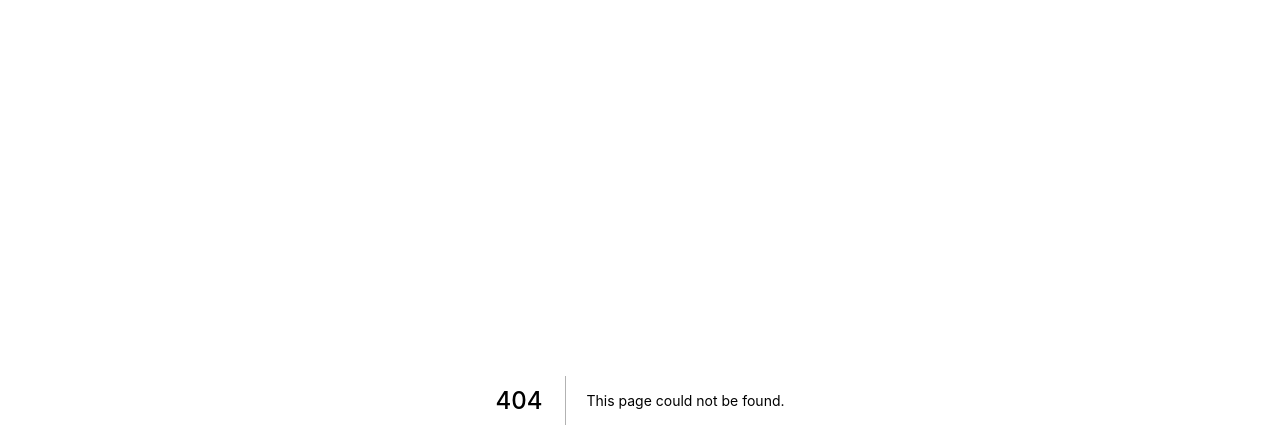
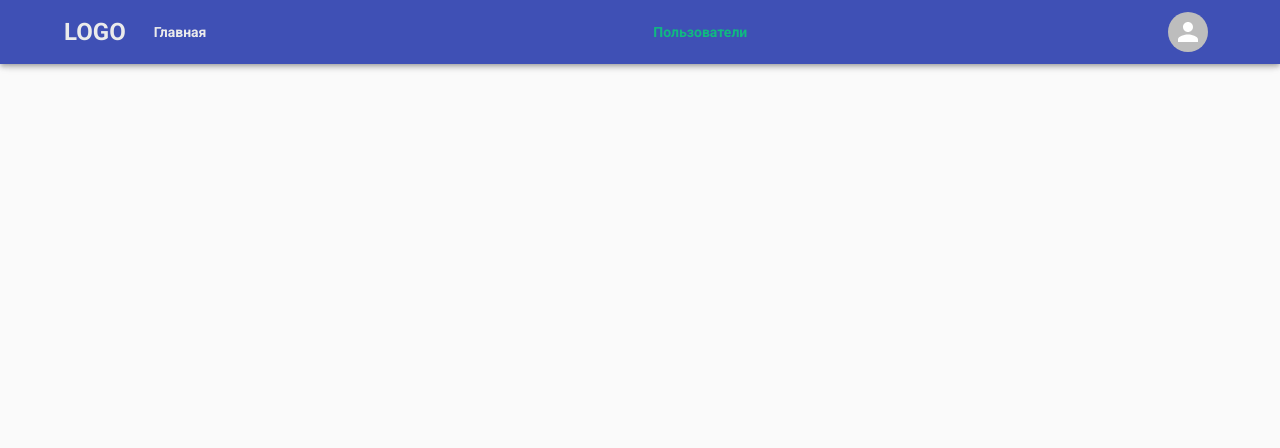
Before and after one commit to RuslanMirets/travel-agency, a Next.js app in the folder client/: page /users in a window 1280 px wide. Before the commit this address had no page. Shown: the top 448 px of the page. Built offline with nearby package versions, Linux system fonts and the light colour scheme.

Commit message:
Header [CLIENT]

```diff
--- a/client/components/Header/Header.module.scss
+++ b/client/components/Header/Header.module.scss
@@ -2,6 +2,12 @@
   position: static;
   background-color: #44484d;
   margin-bottom: 40px;
+
+  .body {
+    display: flex;
+    justify-content: space-between;
+    gap: 20px;
+  }
 
   .logo {
     white-space: nowrap;
@@ -9,4 +15,15 @@
       display: flex;
     }
   }
+
+  .menu {
+    flex: 1 1 auto;
+    display: flex;
+    gap: 5px;
+  }
+
+  .actions {
+    display: flex;
+    gap: 5px;
+  }
 }
--- a/client/components/Header/index.tsx
+++ b/client/components/Header/index.tsx
@@ -1,18 +1,114 @@
-import { AppBar, Container, Toolbar, Typography } from '@mui/material';
+import {
+  AppBar,
+  Avatar,
+  Box,
+  Container,
+  Divider,
+  IconButton,
+  ListItemIcon,
+  ListItemText,
+  Menu,
+  MenuItem,
+  Toolbar,
+  Typography,
+} from '@mui/material';
+import LogoutIcon from '@mui/icons-material/Logout';
+import PersonIcon from '@mui/icons-material/Person';
+import PeopleIcon from '@mui/icons-material/People';
+import AdminPanelSettingsIcon from '@mui/icons-material/AdminPanelSettings';
 import Link from 'next/link';
 import React from 'react';
+import { LinkItem } from '../LinkItem';
+import { NavItem } from '../NavItem';
 import styles from './Header.module.scss';
 
+const pages = [
+  { title: 'Главная', href: '/' },
+  { title: 'Пользователи', href: '/users' },
+];
+
+const actions = [
+  { title: 'Войти', href: '/login' },
+  { title: 'Зарегистрироваться', href: '/register' },
+];
+
+const adminItems = [
+  { title: 'Пользователи', href: '/users', icon: <PeopleIcon fontSize="small" /> },
+];
+
 export const Header: React.FC = () => {
+  const [anchorEl, setAnchorEl] = React.useState<null | HTMLElement>(null);
+  const open = Boolean(anchorEl);
+  const handleClick = (event: React.MouseEvent<HTMLButtonElement>) => {
+    setAnchorEl(event.currentTarget);
+  };
+  const handleClose = () => {
+    setAnchorEl(null);
+  };
+
+  const isAuth = true;
+  const isAdmin = true;
+
   return (
     <AppBar classes={{ root: styles.root }}>
       <Container>
-        <Toolbar disableGutters>
+        <Toolbar className={styles.body} disableGutters>
           <Typography className={styles.logo} variant="h5" component="div">
-            <Link href="/">
-              <a>LOGO</a>
-            </Link>
+            <LinkItem href="/">LOGO</LinkItem>
           </Typography>
+          <Box className={styles.menu}>
+            {pages.map((page) => (
+              <NavItem key={page.title} title={page.title} href={page.href} />
+            ))}
+          </Box>
+          <Box className={styles.actions}>
+            {isAuth ? (
+              <>
+                <IconButton onClick={handleClick}>
+                  <Avatar alt="Avatar" />
+                </IconButton>
+                <Menu
+                  id="basic-menu"
+                  anchorEl={anchorEl}
+                  open={open}
+                  onClose={handleClose}
+                  keepMounted>
+                  <Link href="/profile">
+                    <MenuItem onClick={handleClose} component="a">
+                      <ListItemIcon>
+                        {isAdmin ? (
+                          <AdminPanelSettingsIcon fontSize="small" />
+                        ) : (
+                          <PersonIcon fontSize="small" />
+                        )}
+                      </ListItemIcon>
+                      <ListItemText>Профиль</ListItemText>
+                    </MenuItem>
+                  </Link>
+                  {isAdmin &&
+                    adminItems.map((item) => (
+                      <Link key={item.title} href={item.href}>
+                        <MenuItem onClick={handleClose} component="a">
+                          <ListItemIcon>{item.icon}</ListItemIcon>
+                          <ListItemText>{item.title}</ListItemText>
+                        </MenuItem>
+                      </Link>
+                    ))}
+                  <Divider variant="middle" />
+                  <MenuItem onClick={handleClose}>
+                    <ListItemIcon>
+                      <LogoutIcon fontSize="small" />
+                    </ListItemIcon>
+                    <ListItemText>Выйти</ListItemText>
+                  </MenuItem>
+                </Menu>
+              </>
+            ) : (
+              actions.map((page) => (
+                <NavItem key={page.title} title={page.title} href={page.href} />
+              ))
+            )}
+          </Box>
         </Toolbar>
       </Container>
     </AppBar>
--- /dev/null
+++ b/client/components/LinkItem.tsx
@@ -0,0 +1,14 @@
+import Link from 'next/link';
+import React from 'react';
+
+interface IProps {
+  href: string;
+}
+
+export const LinkItem: React.FC<IProps> = ({ href, children }) => {
+  return (
+    <Link href={href}>
+      <a>{children}</a>
+    </Link>
+  );
+};
--- /dev/null
+++ b/client/components/NavItem/NavItem.module.scss
@@ -0,0 +1,11 @@
+.root {
+  width: auto;
+
+  a {
+    border-radius: 10px;
+    text-transform: none;
+    &:hover {
+      background-color: rgba(255, 255, 255, 0.08);
+    }
+  }
+}
--- /dev/null
+++ b/client/components/NavItem/index.tsx
@@ -0,0 +1,30 @@
+import NextLink from 'next/link';
+import { useRouter } from 'next/router';
+import { Button, ListItem } from '@mui/material';
+import styles from './NavItem.module.scss';
+
+interface IProps {
+  title: string;
+  href: string;
+  onClick?: any;
+}
+
+export const NavItem: React.FC<IProps> = ({ title, href, onClick }) => {
+  const router = useRouter();
+  const active = href ? router.pathname === href : false;
+
+  return (
+    <ListItem className={styles.root} disableGutters onClick={onClick}>
+      <NextLink href={href} passHref>
+        <Button
+          component="a"
+          disableRipple
+          sx={{
+            color: active ? 'secondary.main' : 'secondary.contrastText',
+          }}>
+          {title}
+        </Button>
+      </NextLink>
+    </ListItem>
+  );
+};
--- /dev/null
+++ b/client/pages/users.tsx
@@ -0,0 +1,8 @@
+import React from 'react';
+import MainLayout from '../layouts/MainLayout';
+
+const Users = () => {
+  return <MainLayout title="Пользователи"></MainLayout>;
+};
+
+export default Users;
```
